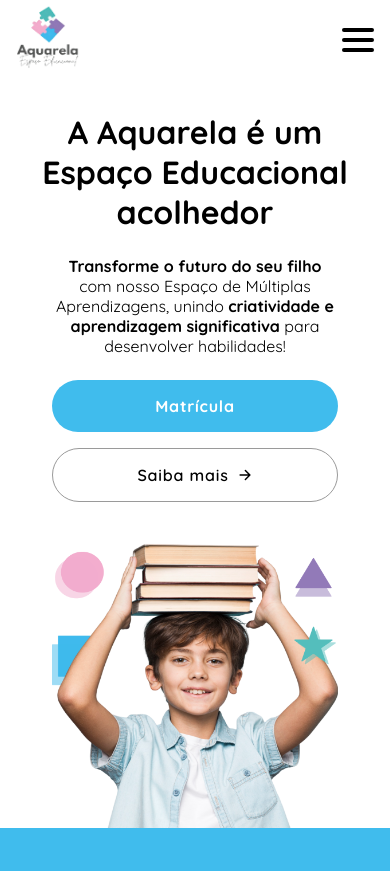
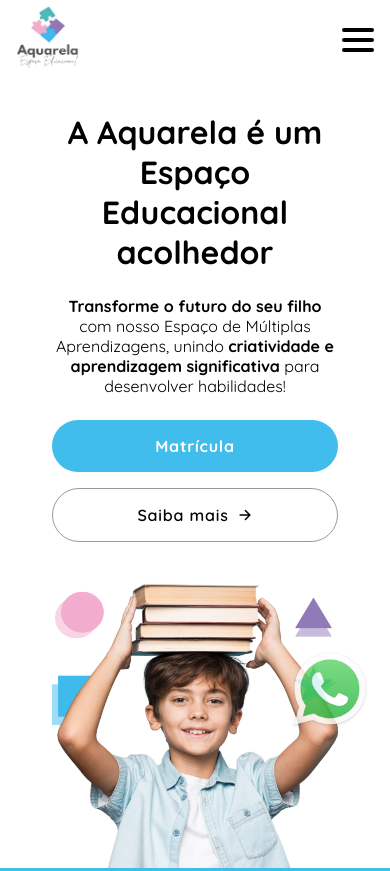
Before and after one commit to dudu-html/aquarela.ee, a plain HTML site: page index.html in a window 390 px wide. Shown: the top 871 px of the page. Drawn offline with nearby package versions, Linux system fonts and the light colour scheme.

Commit message:
Botão WhatsApp Fixo

```diff
--- a/css/responsive.css
+++ b/css/responsive.css
@@ -170,6 +170,15 @@
         width: 80%;
     }
 
+    .whats-link {
+        right: 20px;
+        top: 650px;
+    }
+
+    .whats-img {
+        width: 80px;
+    }
+
 }
 
 @media (max-width: 425px) {
@@ -190,6 +199,7 @@
 
     .landing > .container > .hero > h2 {
         font-size: 32px;
+        width: 80%;
     }
 
     .landing > .container > .hero > .acts {
--- a/css/style.css
+++ b/css/style.css
@@ -258,3 +258,14 @@ section {
 .cta {
     background-color: #40BCED;
 }
+
+.whats-link {
+    position: fixed;
+    right: 50px;
+    top: 630px;
+}
+
+.whats-img {
+    width: 80px;
+    opacity: 0.8;
+}
--- a/index.html
+++ b/index.html
@@ -92,6 +92,10 @@
 
     <main>
 
+        <a href="#" target="_blank" class="whats-link" title="Atendimento via WhatsApp">
+            <img src="img/whatsapp-icon.png" alt="WhatsApp" class="whats-img">
+        </a>
+
         <section class="landing">
 
             <div class="container">
```
Also changed, not shown: img/whatsapp-icon.png (added), 1 other file.
